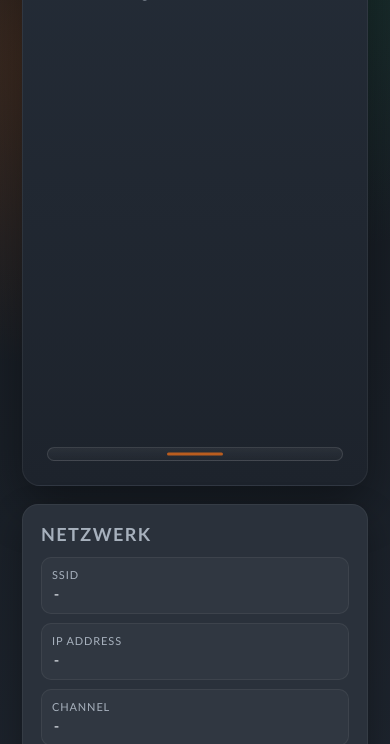
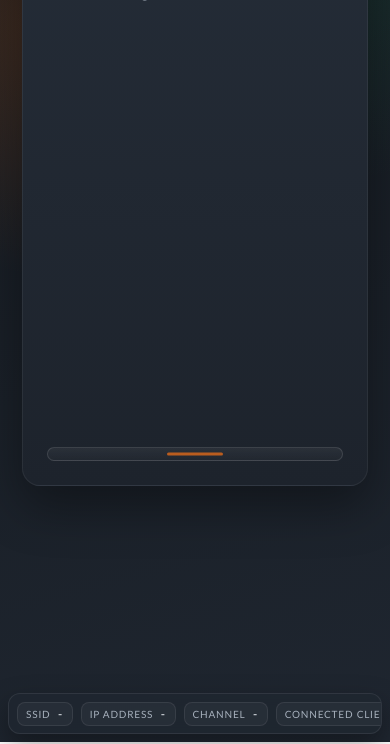
Before and after one commit to einFreak/TLP-Klappen, a plain HTML site: page TLP-NodeMCU/data/index.html in a window 390 px wide. Shown: the part 102-846 px from the top of the page. Drawn offline with Linux system fonts and the light colour scheme; no server answers.

Commit message:
style: Update network panel layout and adjust styling for improved responsiveness

```diff
--- a/TLP-NodeMCU/data/style.css
+++ b/TLP-NodeMCU/data/style.css
@@ -27,6 +27,7 @@ body {
   display: flex;
   flex-direction: column;
   padding: 22px;
+  padding-bottom: 92px;
 }
 
 .dashboard {
@@ -461,60 +462,79 @@ body {
 }
 
 .network-panel {
-  background: var(--panel);
-  border: 1px solid rgba(255, 255, 255, 0.05);
-  border-radius: 16px;
-  padding: 18px;
-  box-shadow: 0 14px 34px rgba(0, 0, 0, 0.32);
-  width: 100%;
-  margin-top: auto;
+  position: fixed;
+  left: 12px;
+  right: 12px;
+  bottom: 10px;
+  z-index: 40;
+  display: flex;
+  align-items: center;
+  gap: 10px;
+  background: rgba(31, 38, 48, 0.92);
+  border: 1px solid rgba(255, 255, 255, 0.08);
+  border-radius: 12px;
+  padding: 8px 10px;
+  box-shadow: 0 12px 28px rgba(0, 0, 0, 0.34);
+  width: auto;
+  backdrop-filter: blur(6px);
+  overflow-x: auto;
+  overflow-y: hidden;
+  white-space: nowrap;
 }
 
 .network-panel h2 {
-  font-size: 18px;
+  font-size: 11px;
   color: var(--muted);
-  margin-bottom: 12px;
+  margin-bottom: 0;
+  margin-right: 4px;
   text-transform: uppercase;
   letter-spacing: 0.08em;
+  flex: 0 0 auto;
 }
 
 .status-grid {
-  display: grid;
-  grid-template-columns: repeat(auto-fit, minmax(150px, 1fr));
-  gap: 9px;
+  display: flex;
+  align-items: center;
+  gap: 8px;
+  flex: 1 1 auto;
 }
 
 .status-item {
-  background: rgba(255, 255, 255, 0.03);
-  border: 1px solid rgba(255, 255, 255, 0.06);
-  border-radius: 10px;
-  padding: 10px;
+  display: inline-flex;
+  align-items: baseline;
+  gap: 6px;
+  background: rgba(255, 255, 255, 0.04);
+  border: 1px solid rgba(255, 255, 255, 0.08);
+  border-radius: 8px;
+  padding: 5px 8px;
+  flex: 0 0 auto;
 }
 
 .status-label {
-  font-size: 11px;
+  font-size: 10px;
   text-transform: uppercase;
   letter-spacing: 0.08em;
   color: var(--muted);
 }
 
 .status-value {
-  margin-top: 4px;
-  font-size: 15px;
+  margin-top: 0;
+  font-size: 12px;
+  line-height: 1;
   font-family: "JetBrains Mono", "Consolas", monospace;
-  overflow-wrap: anywhere;
+  overflow-wrap: normal;
 }
 
 .connection-indicator {
-  margin-top: 12px;
   display: flex;
-  gap: 8px;
+  gap: 6px;
   align-items: center;
-  justify-content: center;
-  background: rgba(255, 255, 255, 0.03);
-  border: 1px solid rgba(255, 255, 255, 0.05);
-  border-radius: 9px;
-  padding: 9px;
+  justify-content: flex-start;
+  background: rgba(255, 255, 255, 0.04);
+  border: 1px solid rgba(255, 255, 255, 0.08);
+  border-radius: 8px;
+  padding: 5px 8px;
+  flex: 0 0 auto;
 }
 
 .dot {
@@ -531,7 +551,7 @@ body {
 }
 
 .connection-text {
-  font-size: 13px;
+  font-size: 11px;
   color: var(--muted);
 }
 
@@ -552,4 +572,16 @@ body {
   .control-row {
     grid-template-columns: repeat(2, minmax(0, 1fr));
   }
+
+  .network-panel {
+    left: 8px;
+    right: 8px;
+    bottom: 8px;
+    padding: 7px 8px;
+    gap: 8px;
+  }
+
+  .network-panel h2 {
+    display: none;
+  }
 }
```
